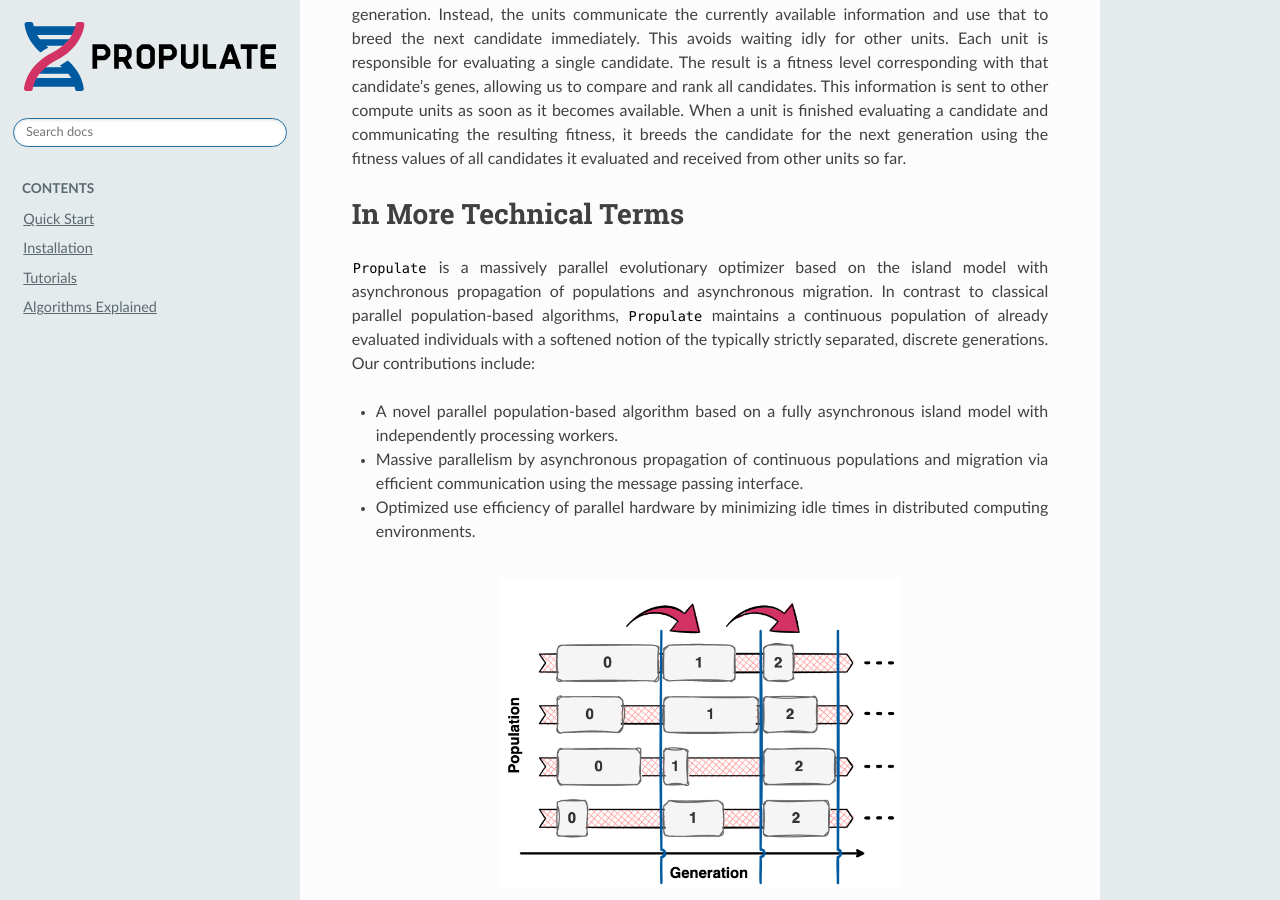
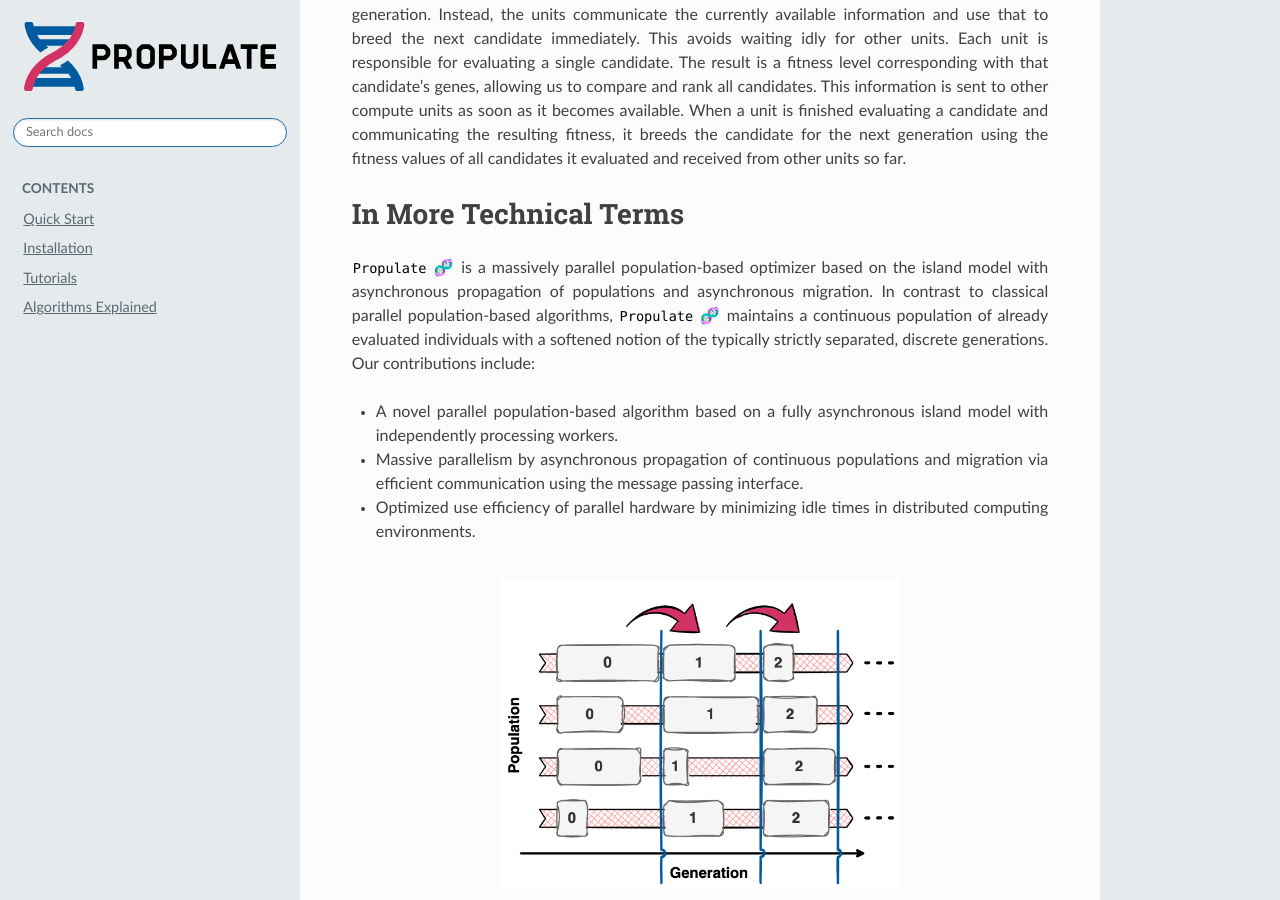
Before and after one commit to Helmholtz-AI-Energy/propulate, a Sphinx documentation site: the page built from docs/index.rst, in a window 1280 px wide and 900 px high, scrolled down 1338 px. Built offline with Sphinx 7.4.7 and the Read the Docs theme 2.0.0, drawn with Linux system fonts in a browser that asks for light colours; nearby versions of some CDN libraries; some web fonts are replaced; library files that are not in the unit come from our copies.

Commit message:
add DNA emoji

```diff
--- a/docs/index.rst
+++ b/docs/index.rst
@@ -50,13 +50,15 @@ generation using the fitness values of all candidates it evaluated and received
 
 In More Technical Terms
 =======================
-``Propulate`` is a massively parallel evolutionary optimizer based on the island model with asynchronous propagation of
-populations and asynchronous migration. In contrast to classical parallel population-based algorithms, ``Propulate``
-maintains a continuous population of already evaluated individuals with a softened notion of the typically strictly
-separated, discrete generations. Our contributions include:
+``Propulate`` |:dna:| is a massively parallel population-based optimizer based on the island model with asynchronous
+propagation of populations and asynchronous migration. In contrast to classical parallel population-based algorithms,
+``Propulate`` |:dna:| maintains a continuous population of already evaluated individuals with a softened notion of the
+typically strictly separated, discrete generations. Our contributions include:
 
-- A novel parallel population-based algorithm based on a fully asynchronous island model with independently processing workers.
-- Massive parallelism by asynchronous propagation of continuous populations and migration via efficient communication using the message passing interface.
+- A novel parallel population-based algorithm based on a fully asynchronous island model with independently processing
+  workers.
+- Massive parallelism by asynchronous propagation of continuous populations and migration via efficient communication
+  using the message passing interface.
 - Optimized use efficiency of parallel hardware by minimizing idle times in distributed computing environments.
 
 .. figure:: images/synchronous_pop.png
```
